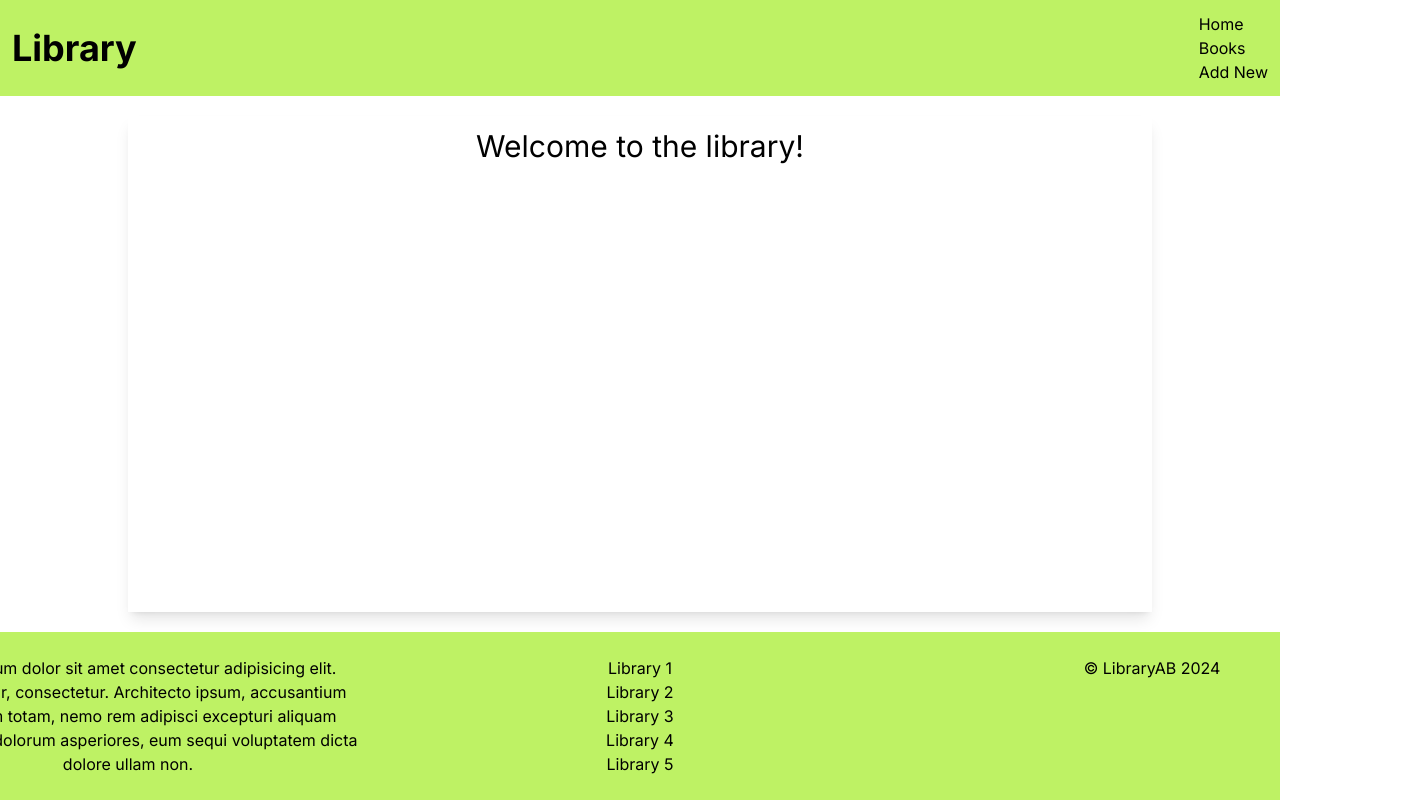
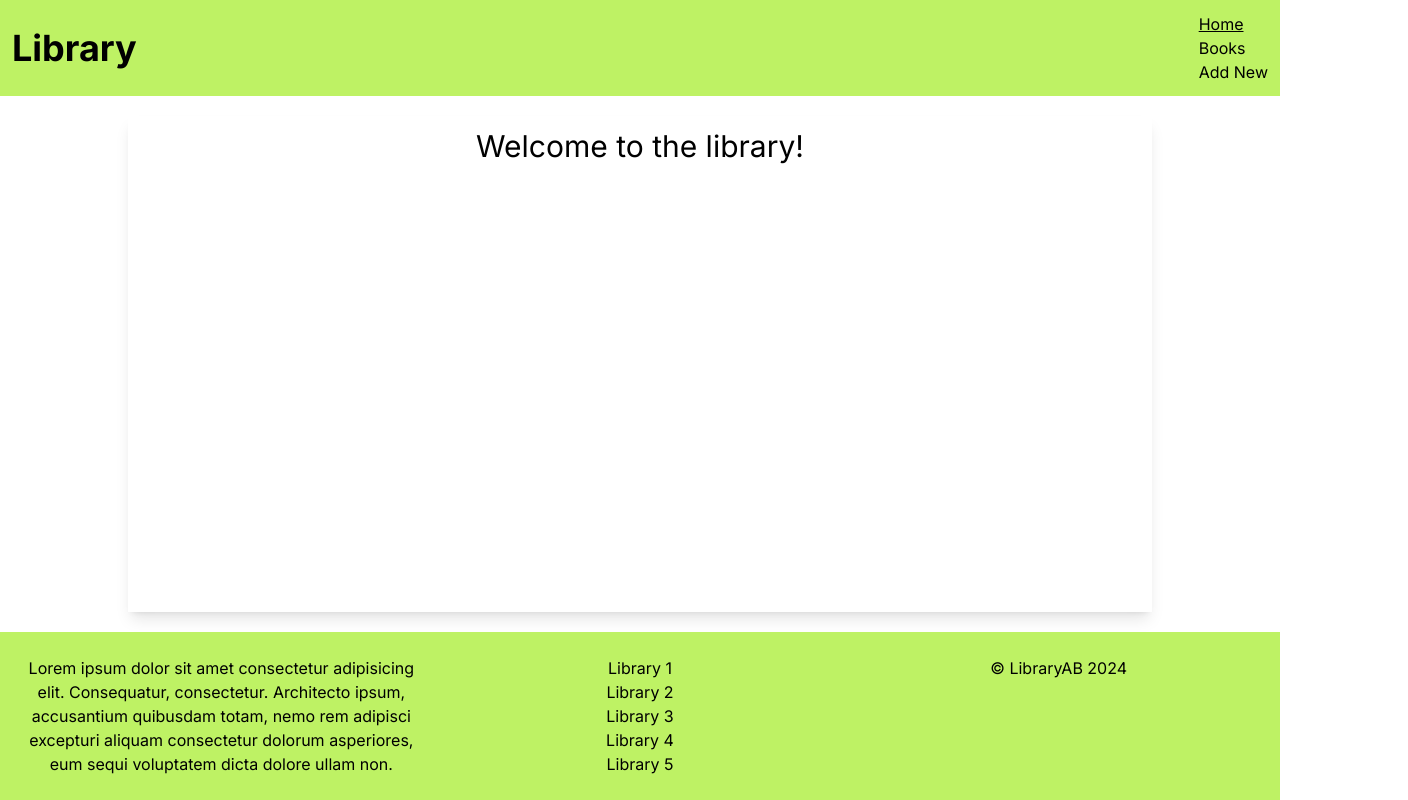
Before and after one commit to rinnegard/library, a Next.js app: page / in a window 1280 px wide. Shown: the whole page, 1408 px wide, since content can reach past the window. Built offline with nearby package versions, Linux system fonts and the light colour scheme.

Commit message:
Fixed overflow in footer and added style to navbar active links

```diff
--- a/app/components/footer.tsx
+++ b/app/components/footer.tsx
@@ -1,7 +1,7 @@
 export default function Footer() {
     return (
         <footer className="bg-lime-300 flex justify-center gap-6 p-3">
-            <div className="flex flex-row justify-center gap-6 p-3 flex-shrink-0 max-w-screen-2xl">
+            <div className="flex flex-row justify-center gap-6 p-3 max-w-screen-2xl">
                 <div className="flex-1 text-center">
                     <p>
                         Lorem ipsum dolor sit amet consectetur adipisicing elit.
--- a/app/components/header.tsx
+++ b/app/components/header.tsx
@@ -1,6 +1,9 @@
+"use client";
 import Link from "next/link";
+import { usePathname } from "next/navigation";
 
 export default function Header() {
+    const currentPath = usePathname();
     return (
         <header className="bg-lime-300 p-3 flex justify-center">
             <div className="flex flex-row justify-between items-center w-full max-w-screen-xl">
@@ -8,13 +11,41 @@ export default function Header() {
                 <nav>
                     <ul>
                         <li>
-                            <Link href={"/"}>Home</Link>
+                            <Link
+                                href={"/"}
+                                className={
+                                    "hover:text-gray-700 " +
+                                    (currentPath === "/" ? "underline" : "")
+                                }
+                            >
+                                Home
+                            </Link>
                         </li>
                         <li>
-                            <Link href={"/books"}>Books</Link>
+                            <Link
+                                href={"/books"}
+                                className={
+                                    "hover:text-gray-700 " +
+                                    (currentPath === "/books"
+                                        ? "underline"
+                                        : "")
+                                }
+                            >
+                                Books
+                            </Link>
                         </li>
                         <li>
-                            <Link href={"/authors"}>Add New</Link>
+                            <Link
+                                href={"/authors"}
+                                className={
+                                    "hover:text-gray-700 " +
+                                    (currentPath === "/authors"
+                                        ? "underline"
+                                        : "")
+                                }
+                            >
+                                Add New
+                            </Link>
                         </li>
                     </ul>
                 </nav>
```
